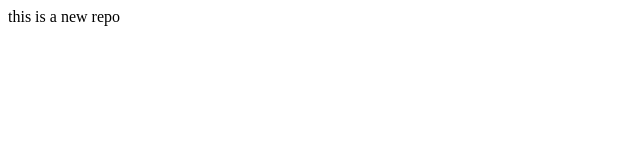
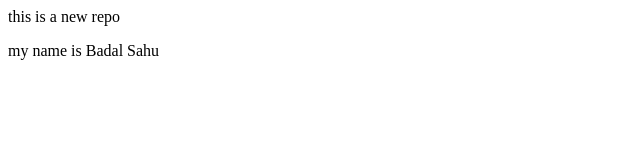
Before and after one commit to badal9966/localrepo, a plain HTML site: page index.html in a window 1280 px wide. Shown: the whole page, without its empty margins (0-640 px from the left). Drawn offline with Linux system fonts and the light colour scheme.

Commit message:
adding my name

```diff
--- a/index.html
+++ b/index.html
@@ -1 +1,2 @@
 <p>this is a new repo</p>
+<P>my name is Badal Sahu </P>
```
